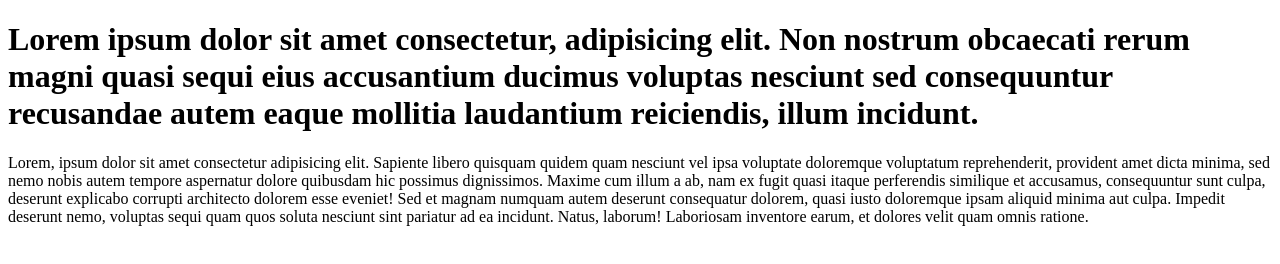
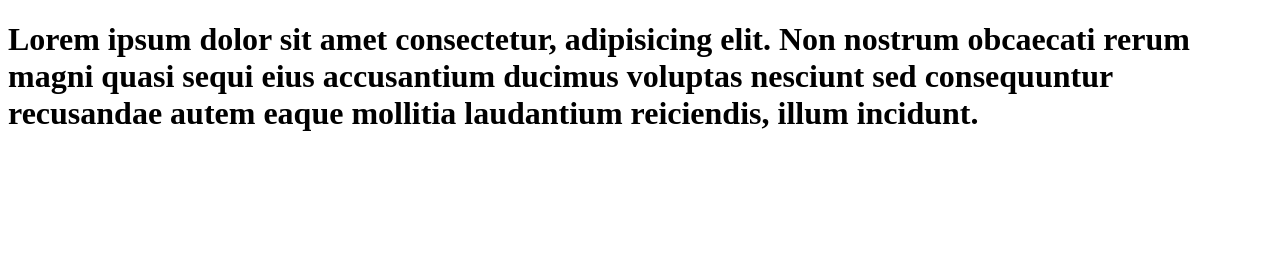
Before and after one commit to erkinbekov312/test2, a plain HTML site: page index.html in a window 1280 px wide. Drawn offline with Linux system fonts and the light colour scheme.

Commit message:
delet p and h2

```diff
--- a/index.html
+++ b/index.html
@@ -13,18 +13,5 @@
       nesciunt sed consequuntur recusandae autem eaque mollitia laudantium
       reiciendis, illum incidunt.
     </h1>
-    <p>
-      Lorem, ipsum dolor sit amet consectetur adipisicing elit. Sapiente libero
-      quisquam quidem quam nesciunt vel ipsa voluptate doloremque voluptatum
-      reprehenderit, provident amet dicta minima, sed nemo nobis autem tempore
-      aspernatur dolore quibusdam hic possimus dignissimos. Maxime cum illum a
-      ab, nam ex fugit quasi itaque perferendis similique et accusamus,
-      consequuntur sunt culpa, deserunt explicabo corrupti architecto dolorem
-      esse eveniet! Sed et magnam numquam autem deserunt consequatur dolorem,
-      quasi iusto doloremque ipsam aliquid minima aut culpa. Impedit deserunt
-      nemo, voluptas sequi quam quos soluta nesciunt sint pariatur ad ea
-      incidunt. Natus, laborum! Laboriosam inventore earum, et dolores velit
-      quam omnis ratione.
-    </p>
   </body>
 </html>
```
